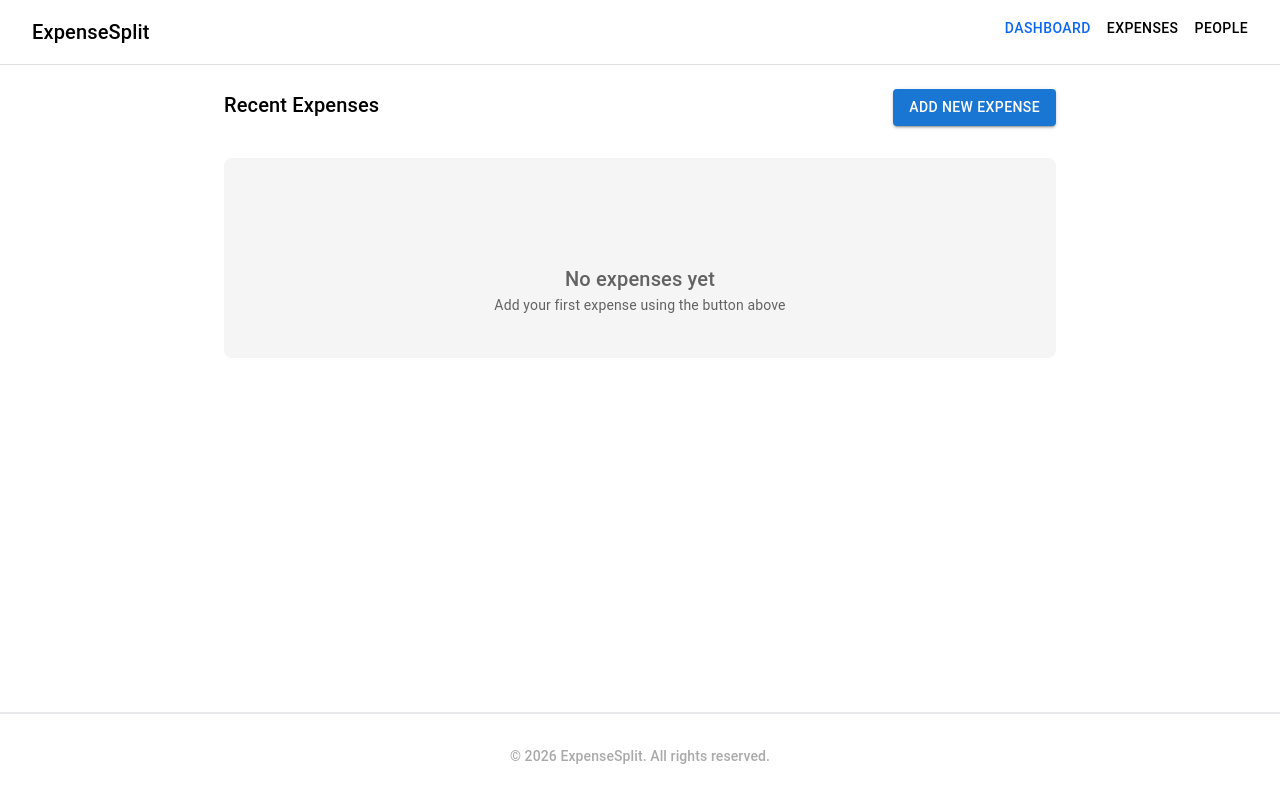
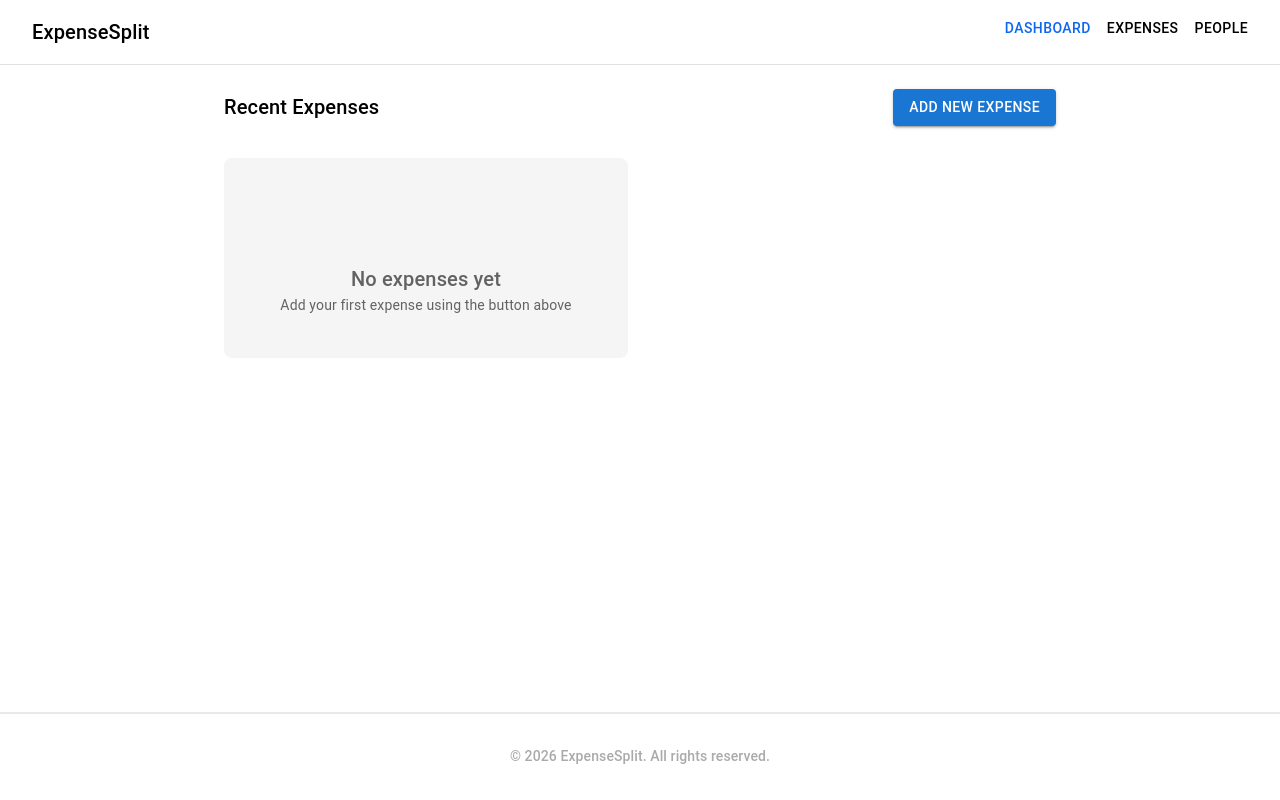
Before and after one commit to olatunjiemanuel/expensesplit, a React (Vite) app: page / in a window 1280 px wide. Built offline with nearby package versions, Linux system fonts and the light colour scheme; some icons are missing.

Commit message:
clean up

```diff
--- a/src/Components/ExpensePeopleCard/index.tsx
+++ b/src/Components/ExpensePeopleCard/index.tsx
@@ -14,7 +14,8 @@ const ExpensePeopleCard: React.FC<ExpensePeopleCardProps> = ({name, selected = f
     };
 
     return (
-        <div onClick={handleClick} className={selected ? styles.expensePeopleCardContainerActive : styles.expensePeopleCardContainer}>
+        <div onClick={handleClick}
+             className={selected ? styles.expensePeopleCardContainerActive : styles.expensePeopleCardContainer}>
             <Typography>
                 {name}
             </Typography>
--- a/src/Pages/Dashboard/index.module.css
+++ b/src/Pages/Dashboard/index.module.css
@@ -8,6 +8,9 @@
     display: flex;
     flex-direction: row;
     justify-content: space-between;
+    align-items: center;
+    gap: var(--space-md);
+    flex-wrap: wrap;
 }
 
 .mainHeaderTxt {
@@ -16,4 +19,27 @@
 
 .recentExpensesContainer {
     margin-top: var(--space-xl);
+    display: grid;
+    grid-template-columns: repeat(auto-fill, minmax(280px, 1fr));
+    gap: var(--space-lg);
+    list-style: none;
+    padding: 0;
 }
+
+/* Responsive adjustments */
+@media (max-width: 900px) {
+    .recentExpensesHeaderCntnr {
+        gap: var(--space-sm);
+    }
+}
+
+@media (max-width: 600px) {
+    .recentExpensesHeaderCntnr {
+        flex-direction: column;
+        align-items: stretch;
+    }
+
+    .recentExpensesHeaderCntnr button {
+        width: 100%;
+    }
+}
--- a/src/Pages/Dashboard/index.tsx
+++ b/src/Pages/Dashboard/index.tsx
@@ -11,7 +11,6 @@ const Dashboard: React.FC = () => {
     const [expenses, setExpenses] = useState<any[]>([]);
 
     useEffect(() => {
-        // Retrieve expenses from localStorage
         const savedExpenses = localStorage.getItem("expenses");
         if (savedExpenses) {
             setExpenses(JSON.parse(savedExpenses));
@@ -39,6 +38,7 @@ const Dashboard: React.FC = () => {
                             paidBy={expense.paidBy}
                             name={expense.name}
                             date={expense.date}
+                            participants={expense.participants || []}
                         />
                     ))
                 )}
```
Also changed, not shown: src/Pages/Expenses/index.tsx (+22 -8 lines).
